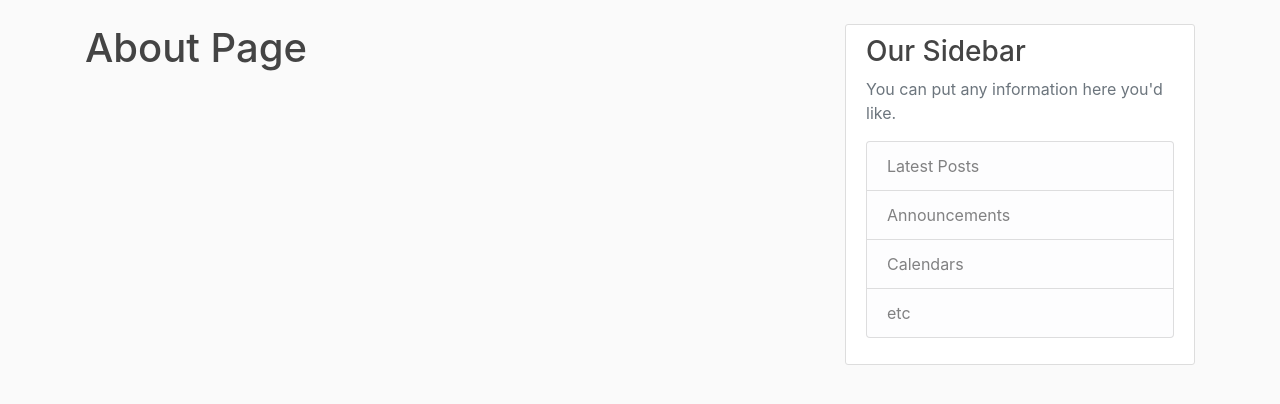
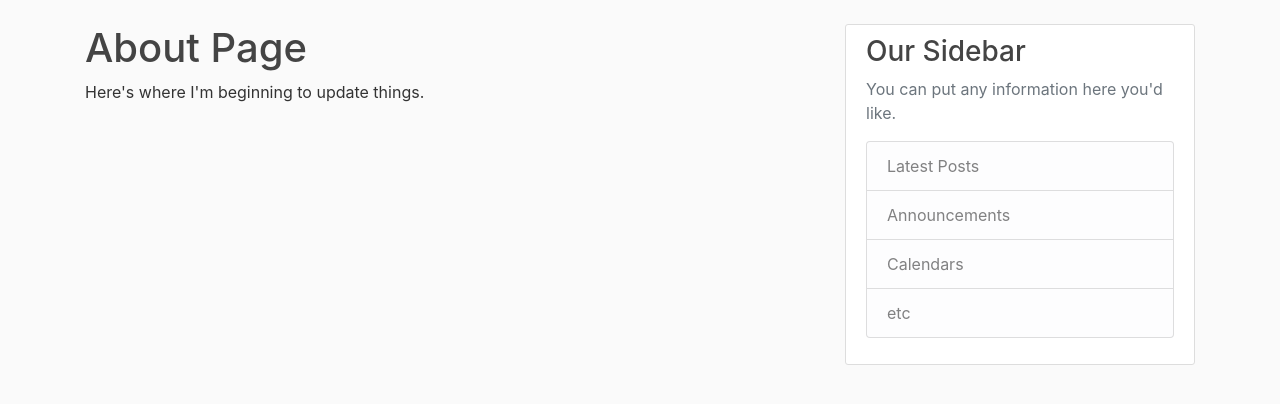
Before and after one commit to EricDaRed/flask_blog, a Flask app: page /about in a window 1280 px wide. Shown: the part 56-460 px from the top of the page. Run offline with Flask 2, Linux system fonts and the light colour scheme; parts of the project's set-up code (start-up, migrations or seed data) failed here and were passed over; some libraries are stand-ins or nearby versions.

Commit message:
First update push test

```diff
--- a/flaskblog/templates/about.html
+++ b/flaskblog/templates/about.html
@@ -2,4 +2,5 @@
 
 {% block content %}
     <h1>About Page</h1>
+    <p>Here's where I'm beginning to update things.</p>
 {% endblock content %}
```
